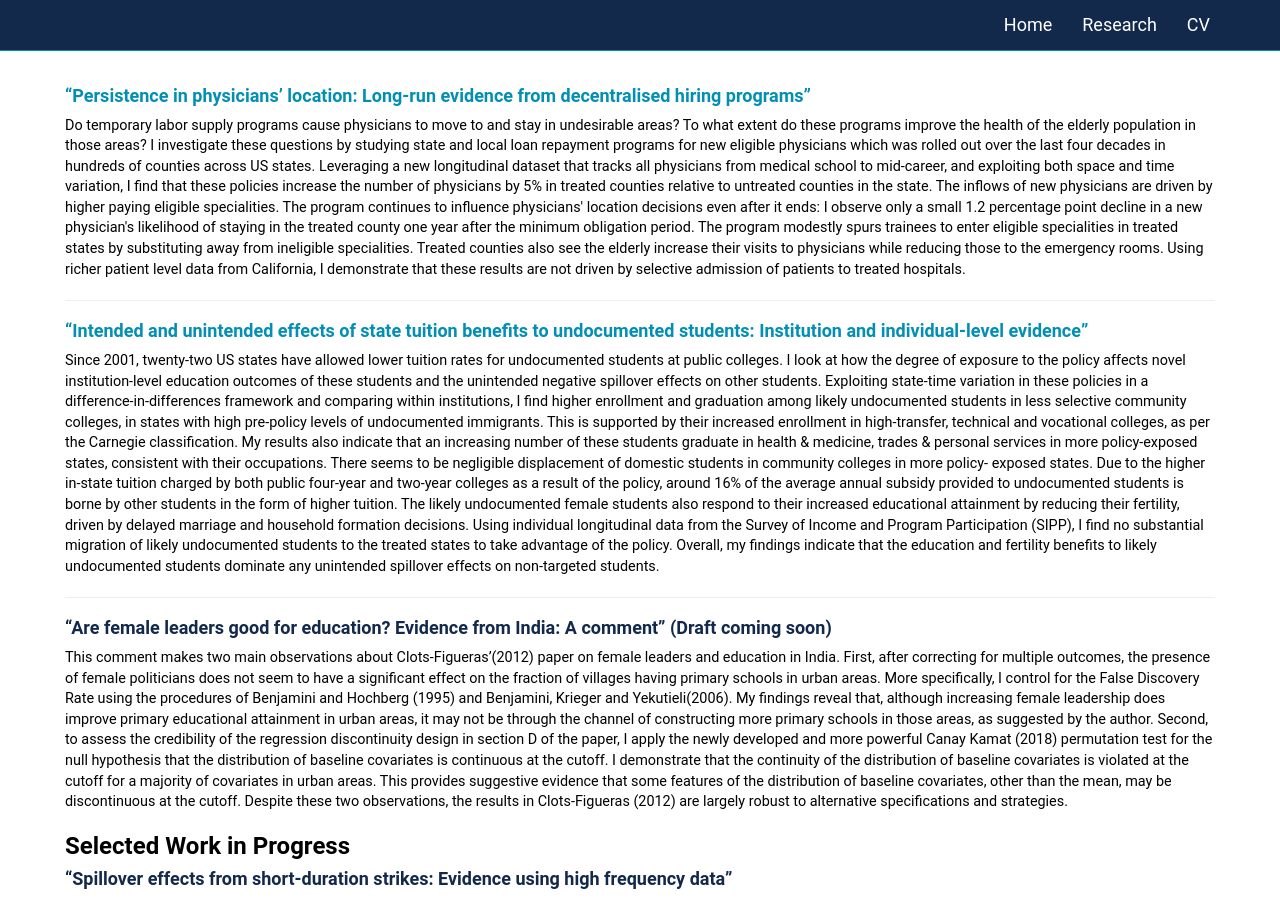
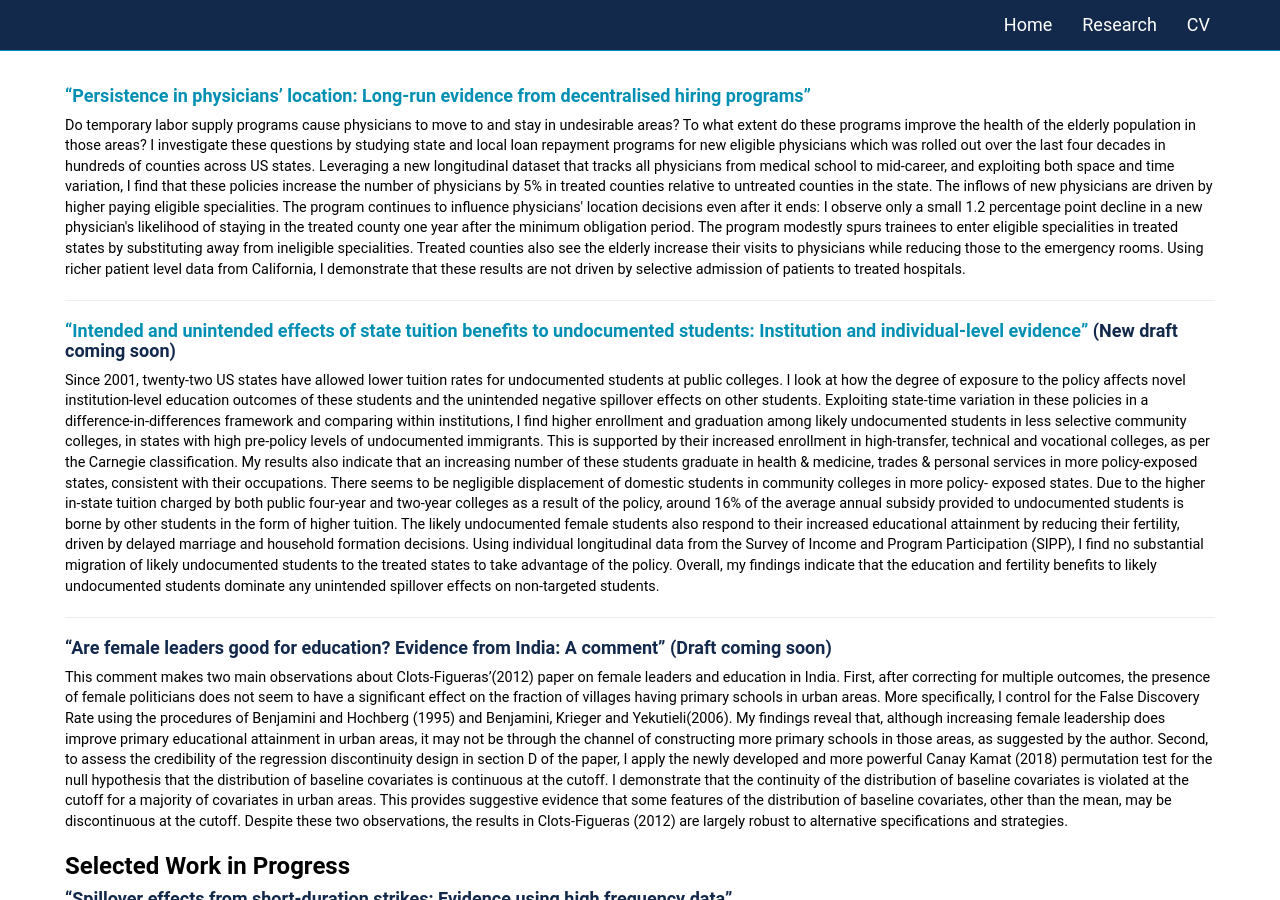
Before and after one commit to anomitaghosh/anomitaghosh.github.io, a Jekyll site: the page built from research.md, in a window 1280 px wide and 900 px high. Built offline with Jekyll 4.4.1, drawn with Linux system fonts in a browser that asks for light colours.

Commit message:
Update research.md

```diff
--- a/research.md
+++ b/research.md
@@ -8,7 +8,7 @@ layout: secondary_pages
 </p>
 <hr>
 
-#### [**"Intended and unintended effects of state tuition benefits to undocumented students: Institution and individual-level evidence"**](researchpapers/Anomita_GhoshUI.pdf)
+#### [**"Intended and unintended effects of state tuition benefits to undocumented students: Institution and individual-level evidence"**](researchpapers/Anomita_GhoshUI.pdf) (New draft coming soon)
 
 <p style="font-size:0.8em">
 Since 2001, twenty-two US states have allowed lower tuition rates for undocumented students at public colleges. I look at how the degree of exposure to the policy affects novel institution-level education outcomes of these students and the unintended negative spillover effects on other students. Exploiting state-time variation
```
